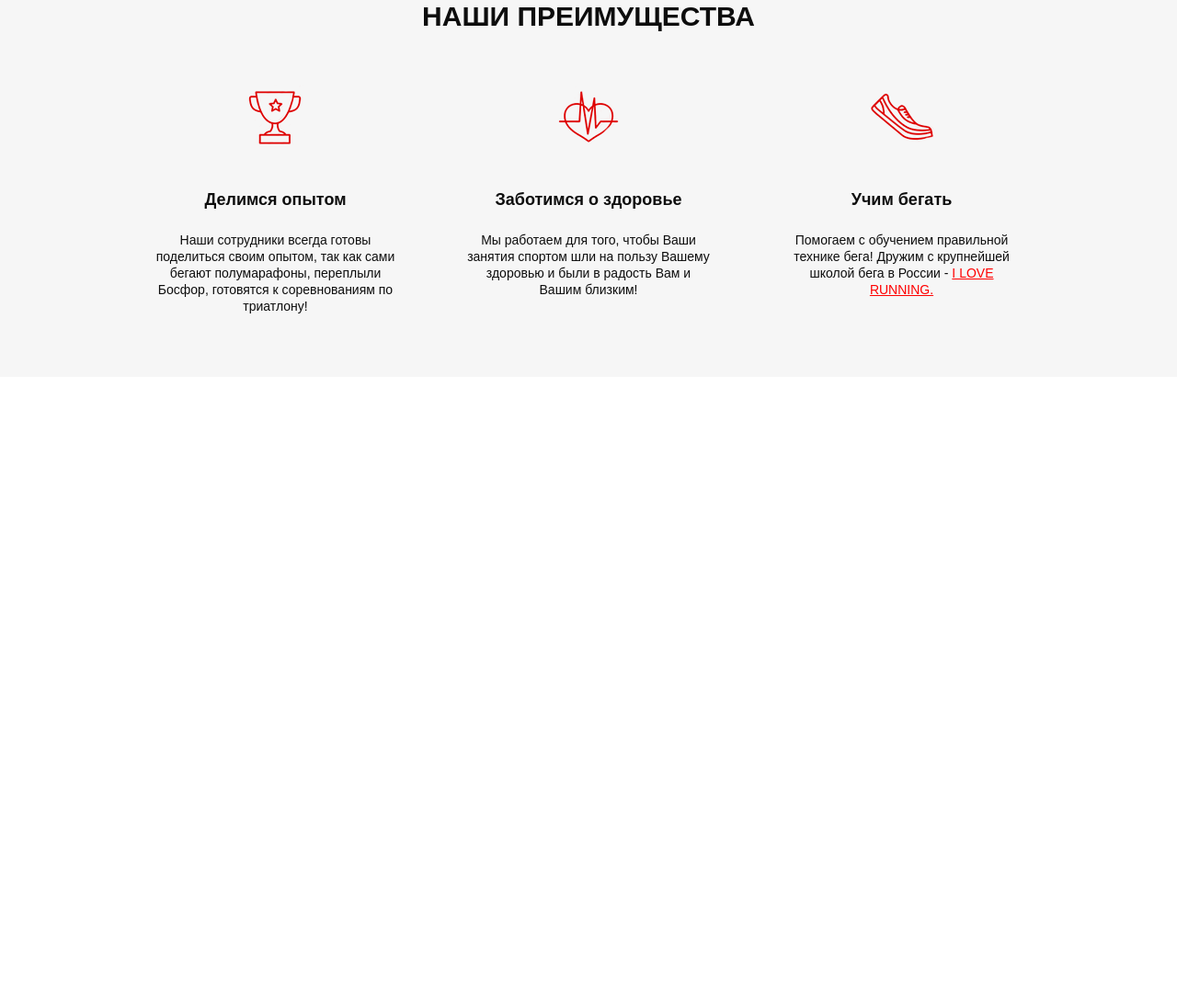
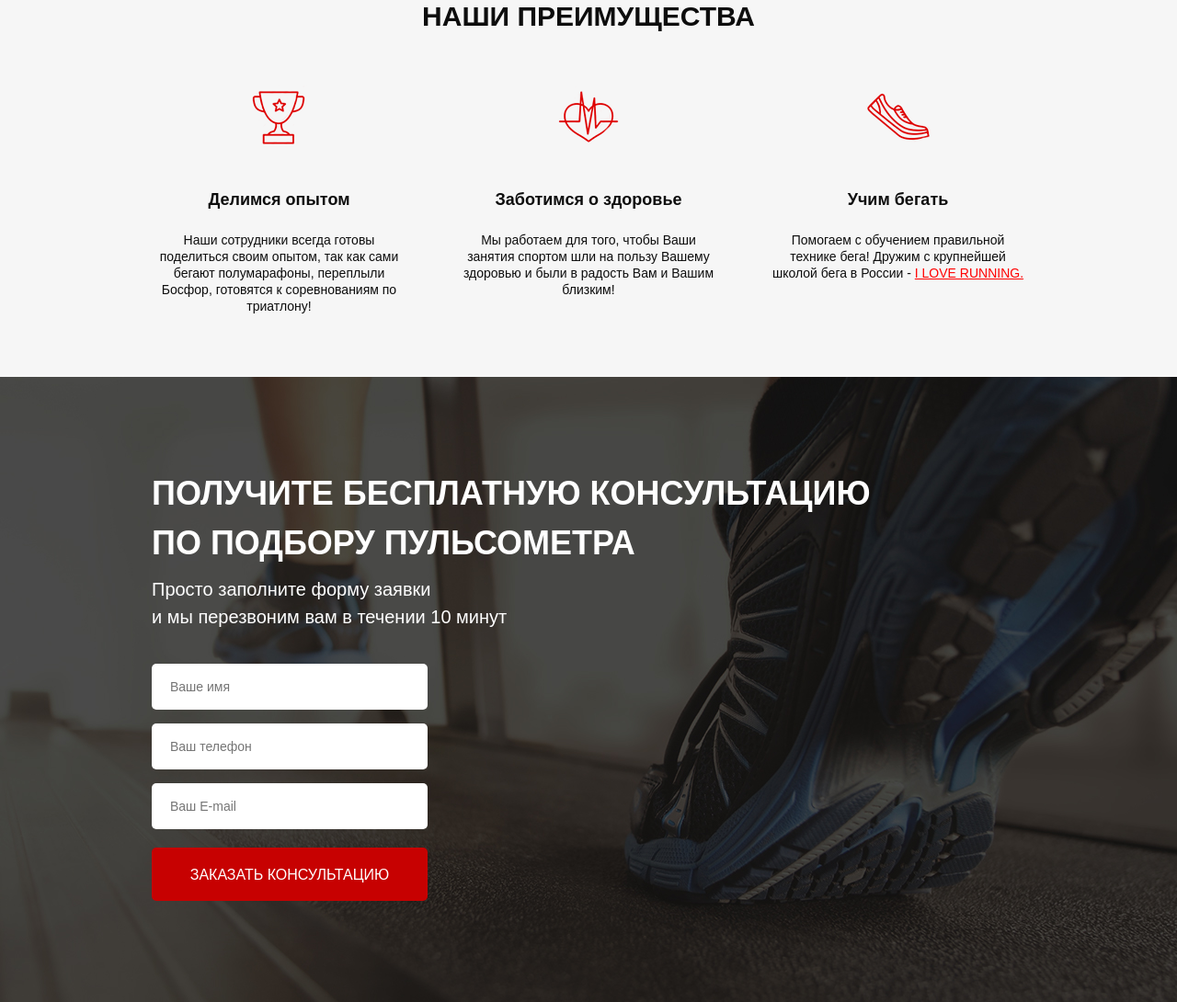
Before and after one commit to Glklmv/pulse, a plain HTML site: page src/index.html in a window 1280 px wide. Shown: the part 735-1825 px from the top of the page at 92% size. Before the commit the page ends 1145 px from the top, so only its background shows below. Drawn offline with Linux system fonts and the light colour scheme; a web font is replaced by a local one.

Commit message:
add form

```diff
--- a/src/index.html
+++ b/src/index.html
@@ -72,11 +72,21 @@
                     <div class="benefits__title">Учим бегать</div>
                     <div class="benefits__descr">Помогаем с обучением правильной технике бега! Дружим с крупнейшей школой бега в России - <span>I LOVE RUNNING.</span></div>
                 </div>
-
-
-
             </div>
         </div>
     </div>
+    <div class="consultation">
+        <div class="container">
+            <h2 class="consultation__title">Получите бесплатную консультацию по подбору пульсометра </h2>
+            <div class="consultation__subtitle">Просто заполните форму заявки<br>и мы перезвоним вам в течении 10 минут</div>
+            <form action="#" class="feed-form">
+                <input name ="name" required placeholder="Ваше имя" type="text">
+                <input name ="phone" required placeholder="Ваш телефон" type="tel">
+                <input name ="email" required placeholder="Ваш E-mail" type="email" >
+                <button class="button button-consultation">заказать кОНСУЛЬТАЦИЮ</button>
+            </form>
+        </div>
+    </div>
+    <script src="js/script.js"></script>
 </body>
 </html>
--- /dev/null
+++ b/src/sass/base/_media.scss
@@ -0,0 +1,11 @@
+@media (max-width: 977px) {
+    .container {
+        padding: 0 15px;
+    }
+    .header {
+        justify-content: space-around;
+    }
+    .promo__icons {
+        justify-content: space-around;
+    }
+}
--- a/src/sass/blocks/_benefits.scss
+++ b/src/sass/blocks/_benefits.scss
@@ -16,7 +16,7 @@
         margin-top: 60px;
     }
     &__item {
-        width: 269px;
+        width: 277px;
         img {
             display: block;
             margin: 0 auto;
--- a/src/sass/blocks/_buttons.scss
+++ b/src/sass/blocks/_buttons.scss
@@ -18,4 +18,11 @@
         font-size: 16px;
         line-height: 25px;
     }
+    &-consultation {
+        margin: 0;
+        width: 100%;
+        height: 58px;
+        font-size: 16px;
+        line-height: 25px;
+    }
 }
--- /dev/null
+++ b/src/sass/blocks/_consultation.scss
@@ -0,0 +1,25 @@
+.consultation {
+    min-height: 680px;
+    padding-top: 100px;
+    padding-bottom: 108px;
+    background: url(../img/bg_2.png) center (center/cover) no-repeat;
+    &__title {
+        margin: 0;
+        width: 800px;
+        text-align: left;
+        font-weight: 700;
+        font-size: 36px;
+        line-height: 54px;
+        text-transform: uppercase;
+        color: #FFFFFF;
+    }
+    &__subtitle {
+        text-align: left;
+        margin-top: 8px;
+        width: 426px;
+        font-weight: 300;
+        font-size: 20px;
+        line-height: 30px;
+        color: #FFFFFF;
+    }
+}
--- /dev/null
+++ b/src/sass/blocks/_forms.scss
@@ -0,0 +1,21 @@
+.feed-form {
+    margin-top: 36px;
+    display: flex;
+    flex-direction: column;
+    width: 300px;
+    input {
+        height: 50px;
+        border: none;
+        border-radius: 5px;
+        margin-bottom: 15px;
+        padding: 0 20px;
+        font-weight: 400;
+        font-size: 14px;
+        line-height: 66px;
+        color: #4B4B4B;
+        &:nth-child(3) {
+            margin-bottom: 20px;
+        }
+    }
+
+}
--- a/src/sass/style.scss
+++ b/src/sass/style.scss
@@ -4,6 +4,9 @@
 @import 'blocks/header';
 @import 'blocks/buttons';
 @import 'blocks/benefits';
+@import 'blocks/consultation';
+@import 'blocks/forms';
+@import 'base/media';
 * {font-family: 'MuseoModerno', sans-serif;}
 .container {
     max-width: 950px;
```
Also changed, not shown: src/css/style.min.css, src/js/script.js (added).
